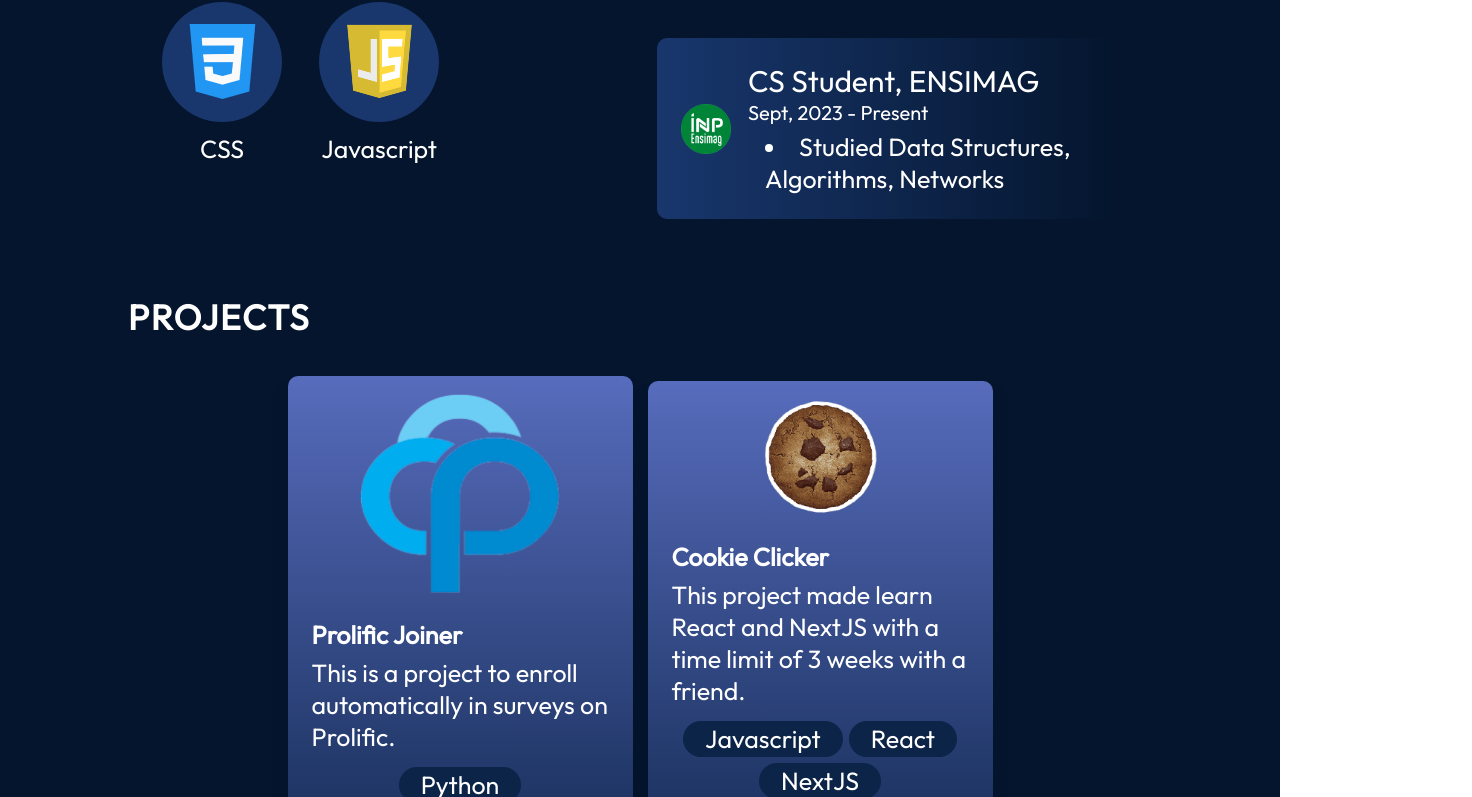
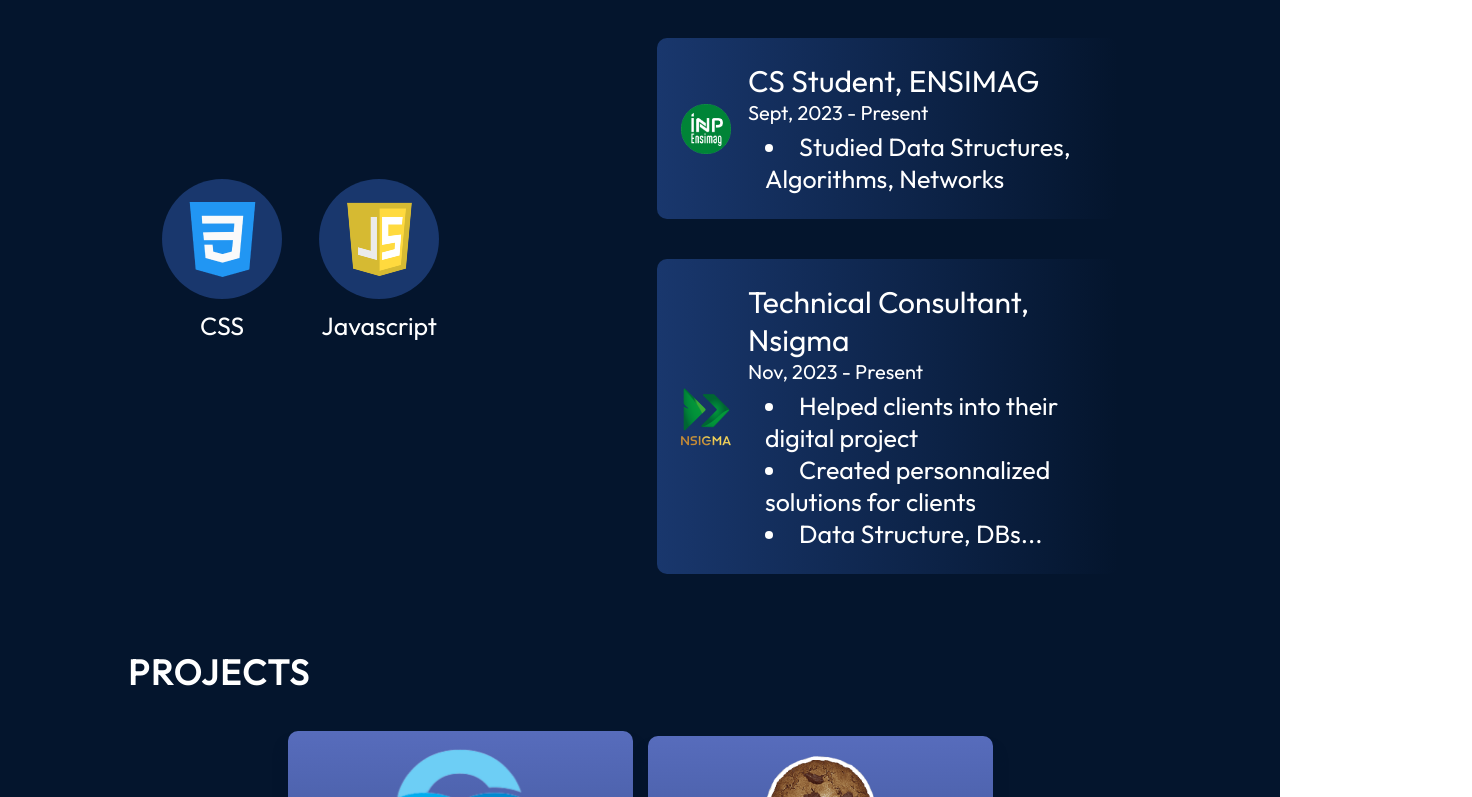
Before and after one commit to UnMars/Portfolio, a React (Vite) app: page / in a window 1280 px wide. Shown: the part 2003-2800 px from the top of the page, 1472 px wide, since content can reach past the window. Built offline with nearby package versions, Linux system fonts and the light colour scheme.

Commit message:
Updated Experiences & bugfixes

```diff
--- a/src/App.module.css
+++ b/src/App.module.css
@@ -1,7 +1,8 @@
 @import "./vars.css";
 
 .App {
-    background-color: var(--color-bg);
-    width: 100%;
-    height: 100%;
+  background-color: var(--color-bg);
+  width: 100%;
+  height: 100%;
+  overflow: hidden;
 }
--- a/src/components/Contact/Contact.module.css
+++ b/src/components/Contact/Contact.module.css
@@ -56,9 +56,14 @@
     display: flex;
     flex-direction: column;
     align-items: center;
+    text-align: center;
   }
 
   .links {
     align-items: center;
   }
+
+  .link a {
+    font-size: 5vw;
+  }
 }
--- a/src/components/Navbar/Navbar.jsx
+++ b/src/components/Navbar/Navbar.jsx
@@ -36,7 +36,7 @@
             <a href="#projects">Projects</a>
           </li>
           <li>
-            <a href="#about">Contact</a>
+            <a href="#contact">Contact</a>
           </li>
         </ul>
       </div>
--- a/src/data/history.json
+++ b/src/data/history.json
@@ -14,5 +14,13 @@
       "endDate": "Present",
       "experiences": ["Studied Data Structures, Algorithms, Networks"],
       "imageSrc": "history/ensimag.png"
+    },
+    {
+      "role": "Technical Consultant",
+      "organisation": "Nsigma",
+      "startDate": "Nov, 2023",
+      "endDate": "Present",
+      "experiences": ["Helped clients into their digital project", "Created personnalized solutions for clients", "Data Structure, DBs..."],
+      "imageSrc": "history/nsigma.png"
     }
   ]
```
